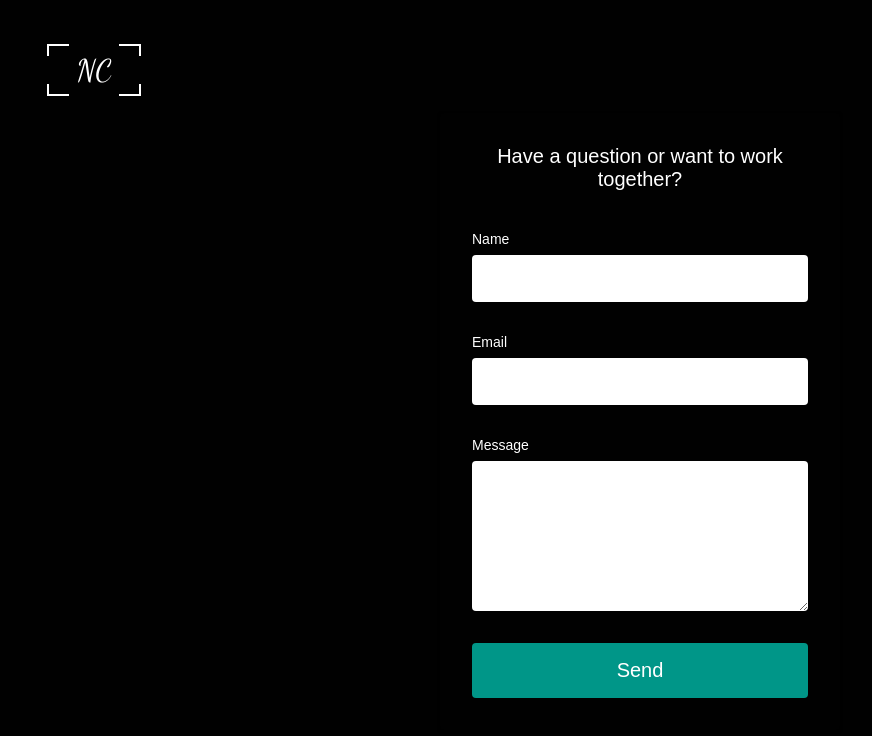
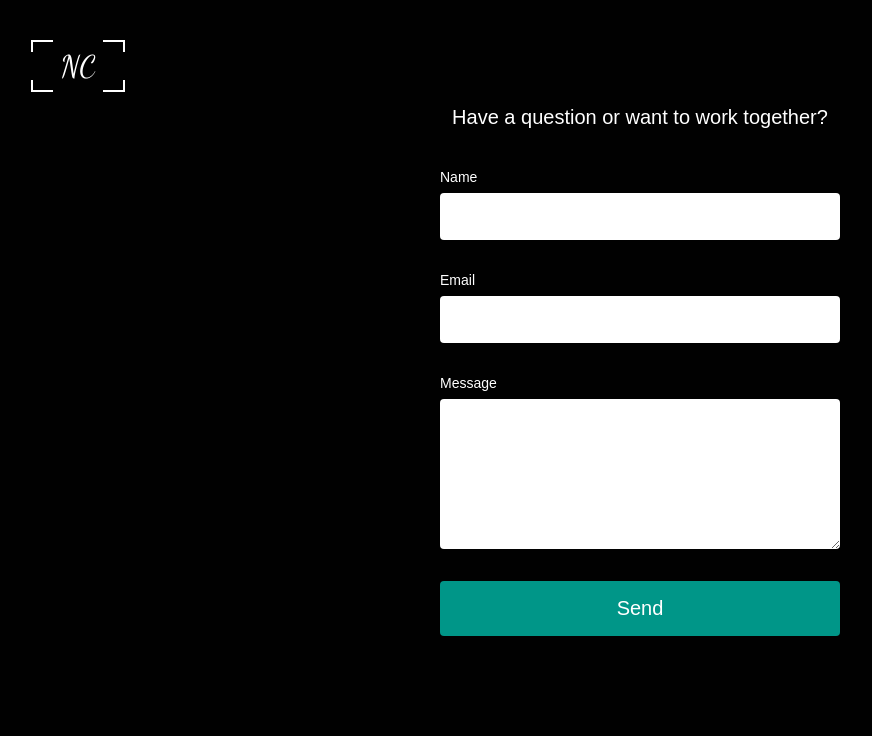
Before and after one commit to naomi-carey/Portfolio, a React (Create React App) app: page /contact in a window 1280 px wide. Shown: the top 736 px of the page, without its empty margins (0-872 px from the left). Built offline with nearby package versions, Linux system fonts and the light colour scheme; a web font is replaced by a local one.

Commit message:
bug fixes

```diff
--- a/src/App.css
+++ b/src/App.css
@@ -4,4 +4,9 @@
   margin: 0;
   padding: 0;
   font-family: "Encode Sans Expanded", sans-serif;
+  -ms-overflow-style: none; /* IE and Edge */
+  scrollbar-width: none;
 }
+*::-webkit-scrollbar {
+  display: none;
+}
--- a/src/components/Contact/ContactElements.js
+++ b/src/components/Contact/ContactElements.js
@@ -1,44 +1,9 @@
 import styled from "styled-components";
-import { Link } from "react-router-dom";
 
 export const Container = styled.div`
-  height: 100vh;
-  min-height: 692px;
-  bottom: 0;
-  left: 0;
-  right: 0;
-  top: 0;
-  z-index: 0;
-  overflow: hidden;
-}
+  min-height: 100vh;
+  width: 100vw;
   background: #010101;
-`;
-
-export const FormWrap = styled.div`
-  height: 100%;
-  display: -webkit-box;
-  display: -ms-flexbox;
-  display: flex;
-  -webkit-box-orient: vertical;
-  -webkit-box-direction: normal;
-  -ms-flex-direction: column;
-  flex-direction: column;
-  -webkit-box-pack: center;
-  -ms-flex-pack: center;
-  justify-content: center;
-`;
-
-export const Icon = styled(Link)`
-  margin-left: 32px;
-  margin-top: 32px;
-  text-decoration: none;
-  color: #fff;
-  font-weight: 700;
-  font-size: 32px;
-  @media screen and (min-width: 480px) {
-    margin-left: 16px;
-    margin-top: 8px;
-  }
 `;
 
 export const ContactLogoBorder = styled.div`
@@ -109,23 +74,15 @@ export const ContactLogoBorder = styled.div`
     width: 50px;
     height: 50px;
   }
-  @media screen and (max-width: 480px) {
-    display: -webkit-box;
-    display: -ms-flexbox;
-    display: flex;
-    width: 100%;
-    padding: 0 32px 32px 0;
-    -webkit-box-pack: center;
-    -ms-flex-pack: center;
-    justify-content: center;
-  }
 `;
 
 export const FormContent = styled.div`
-  min-height: calc(100vh - 90px);
+  width: -webkit-fill-available;
+  min-height: -webkit-fill-available;
   display: -webkit-box;
   display: -ms-flexbox;
   display: flex;
+  padding: 16px 32px 48px 32px;
   -webkit-box-orient: vertical;
   -webkit-box-direction: normal;
   -ms-flex-direction: column;
@@ -133,27 +90,19 @@ export const FormContent = styled.div`
   -webkit-box-pack: center;
   -ms-flex-pack: center;
   justify-content: center;
-  padding-bottom: 32px;
+  gap: 40px;
 `;
 
 export const Form = styled.form`
   background: #010101;
   max-width: 400px;
   width: 100%;
-  ${"" /* z-index: 1; */}
   display: -ms-grid;
   display: grid;
-  margin: 0 auto 24px auto;
-  padding: 80px 32px;
-  border-radius: 4px;
-  box-shadow: 0 1px 3px rgba(0, 0, 0, 0.9);
-  @media screen and (min-width: 400px) {
-    padding: 32px 32px;
-  }
+  margin: 0 auto;
 `;
 
 export const FormH1 = styled.h1`
-  margin-bottom: 40px;
   color: #fff;
   font-size: 20px;
   font-weight: 400;
@@ -161,14 +110,12 @@ export const FormH1 = styled.h1`
   user-select: none;
 `;
 export const FormLabel = styled.label`
-  margin-bottom: 8px;
   font-size: 14px;
   color: #fff;
 `;
 
 export const FormInput = styled.input`
   padding: 16px 16px;
-  margin-bottom: 32px;
   border: none;
   border-radius: 4px;
   &:focus {
@@ -178,7 +125,6 @@ export const FormInput = styled.input`
 
 export const FormInputMessage = styled.textarea`
   padding: 16px 16px;
-  margin-bottom: 32px;
   height: 150px;
   border: none;
   border-radius: 4px;
@@ -205,9 +151,10 @@ export const FormButton = styled.button`
   }
 `;
 
-export const Text = styled.span`
-  text-align: center;
-  margin-top: 24px;
-  color: #fff;
-  font-size: 14px;
+export const QuestionWrapper = styled.div`
+  width: 100%;
+  display: flex;
+  flex-direction: column;
+  padding-bottom: 32px;
+  gap: 8px;
 `;
--- a/src/components/Contact/index.js
+++ b/src/components/Contact/index.js
@@ -1,4 +1,5 @@
 import emailjs from "emailjs-com";
+import { useHistory } from "react-router-dom";
 import { ToastContainer, toast } from "react-toastify";
 import "react-toastify/dist/ReactToastify.css";
 
@@ -8,15 +9,15 @@ import {
   FormH1,
   FormInput,
   FormLabel,
-  FormWrap,
   Container,
-  Icon,
+  QuestionWrapper,
   Form,
   ContactLogoBorder,
   FormInputMessage,
 } from "./ContactElements";
 
 const Contact = () => {
+  const history = useHistory();
   const handleSubmit = async (e) => {
     e.preventDefault();
     emailjs
@@ -62,33 +63,32 @@ const Contact = () => {
   };
 
   return (
-    <>
     <Container>
-        <FormWrap>
-          <Icon to="/">
       <ContactLogoBorder>
-              <button>
+        <button onClick={() => history.push("/")}>
           <span style={{ fontFamily: "Dancing Script" }}>NC</span>
         </button>
       </ContactLogoBorder>
-          </Icon>
       <FormContent>
+        <FormH1>Have a question or want to work together?</FormH1>
         <Form onSubmit={handleSubmit}>
-              <FormH1>Have a question or want to work together?</FormH1>
+          <QuestionWrapper>
             <FormLabel htmlFor="for">Name</FormLabel>
             <FormInput id="name" type="text" name="name" required />
+          </QuestionWrapper>
+          <QuestionWrapper>
             <FormLabel htmlFor="for">Email</FormLabel>
             <FormInput id="email" type="email" name="email" required />
+          </QuestionWrapper>
+          <QuestionWrapper>
             <FormLabel htmlFor="for">Message</FormLabel>
             <FormInputMessage id="message" name="message" required />
-              {/* <FormButton type="submit">{status}</FormButton> */}
+          </QuestionWrapper>
           <FormButton type="submit">Send</FormButton>
           <ToastContainer limit={1} />
         </Form>
       </FormContent>
-        </FormWrap>
     </Container>
-    </>
   );
 };
 
--- a/src/components/HeroSection/HeroElements.js
+++ b/src/components/HeroSection/HeroElements.js
@@ -33,6 +33,9 @@ export const VideoBg = styled.video`
   -o-object-fit: cover;
   object-fit: cover;
   background: #232a34;
+  .avia_playpause_icon {
+    display: none !important;
+  }
 `;
 
 export const HeroContent = styled.div`
--- a/src/components/Resume/ResumeElements.js
+++ b/src/components/Resume/ResumeElements.js
@@ -1,30 +1,11 @@
 import styled from "styled-components";
-import { Link } from "react-router-dom";
 
 export const ResumeContainer = styled.div`
   width: 100vw;
   height: 100vh;
-  position: fixed;
-  padding: 24px;
-  bottom: 0;
-  left: 0;
-  right: 0;
-  top: 0;
-  z-index: 0;
-  overflow: hidden;
+  display: flex;
+  flex-direction: column;
   background: #010101;
-  @media screen and (max-width: 768px) {
-    padding: 10px 0;
-  }
-  @media screen and (max-width: 480px) {
-    padding: 80 0;
-    margin-bottom: 0px;
-  }
-`;
-
-export const ResumeIcon = styled(Link)`
-  height: 48px;
-  margin-bottom: 24px;
 `;
 
 export const ResumeLogoBorder = styled.div`
@@ -33,8 +14,7 @@ export const ResumeLogoBorder = styled.div`
     width: 90px;
     font-size: 30px;
     height: 48px;
-    ${"" /* margin-top: 80px; */}
-    margin-left: 31px;
+    margin: 15px 0 15px 31px;
     background: none;
     border: none;
     cursor: pointer;
@@ -97,33 +77,12 @@ export const ResumeLogoBorder = styled.div`
 `;
 
 export const ResumeWrapper = styled.div`
-  height: calc(100% - 80px);
-  display: -webkit-box;
-  display: -ms-flexbox;
+  height: -webkit-fill-available;
+  width: -webkit-fill-available;
+  margin: 16px 32px;
   display: flex;
-  -webkit-box-pack: center;
-  -ms-flex-pack: center;
   justify-content: center;
-  -webkit-box-orient: vertical;
-  -webkit-box-direction: normal;
-  -ms-flex-direction: column;
-  flex-direction: column;
-  -webkit-box-align: center;
-  -ms-flex-align: center;
   align-items: center;
-  margin: 32px;
-`;
-
-export const ResumeH1 = styled.h1`
-  color: #009688;
-  font-size: 16px;
-  line-height: 16px;
-  font-weight: 700;
-  letter-space: 1.4px;
-  text-transform: uppercase;
-  margin-bottom: 16px;
-  ${"" /* margin-top: 90px; */}
-  user-select: none;
 `;
 
 export const ResumeImage = styled.div`
@@ -133,12 +92,4 @@ export const ResumeImage = styled.div`
   background-position: center;
   background-size: contain;
   background-repeat: no-repeat;
-  /* height:100%;
-  object-fit: cover;
-  margin-bottom: 10px;
-  max-width: 100vw;
-  @media screen and (max-width: 480px) {
-    height: initial;
-    width:100%
-  } */
 `;
--- a/src/components/Resume/index.js
+++ b/src/components/Resume/index.js
@@ -1,30 +1,26 @@
 import React from "react";
+import { useHistory } from "react-router-dom";
 import {
   ResumeContainer,
+  ResumeLogoBorder,
   ResumeWrapper,
   ResumeImage,
-  ResumeIcon,
-  ResumeLogoBorder,
 } from "./ResumeElements";
 import CvIcon from "../../images/cv2.png";
 
 function Resume() {
+  const history = useHistory();
   return (
-    <>
-      <ResumeContainer id="/resume">
-        <ResumeIcon to="/">
+    <ResumeContainer id="resume">
       <ResumeLogoBorder>
-            <button>
+        <button onClick={() => history.push("/")}>
           <span style={{ fontFamily: "Dancing Script" }}>NC</span>
         </button>
       </ResumeLogoBorder>
-        </ResumeIcon>
-
       <ResumeWrapper>
         <ResumeImage src={CvIcon} />
       </ResumeWrapper>
     </ResumeContainer>
-    </>
   );
 }
 
```
Lines whose indentation alone changed are shown as unchanged.
